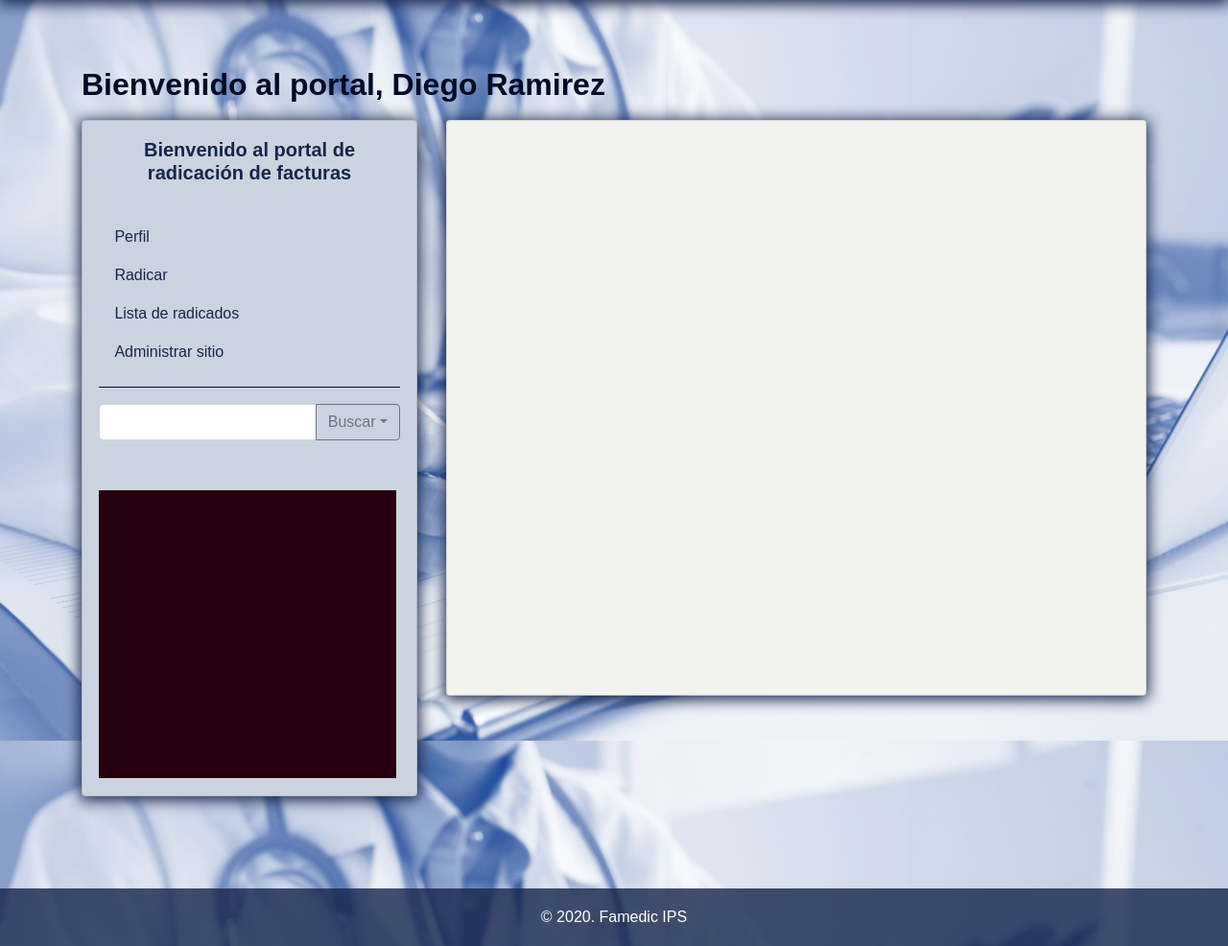
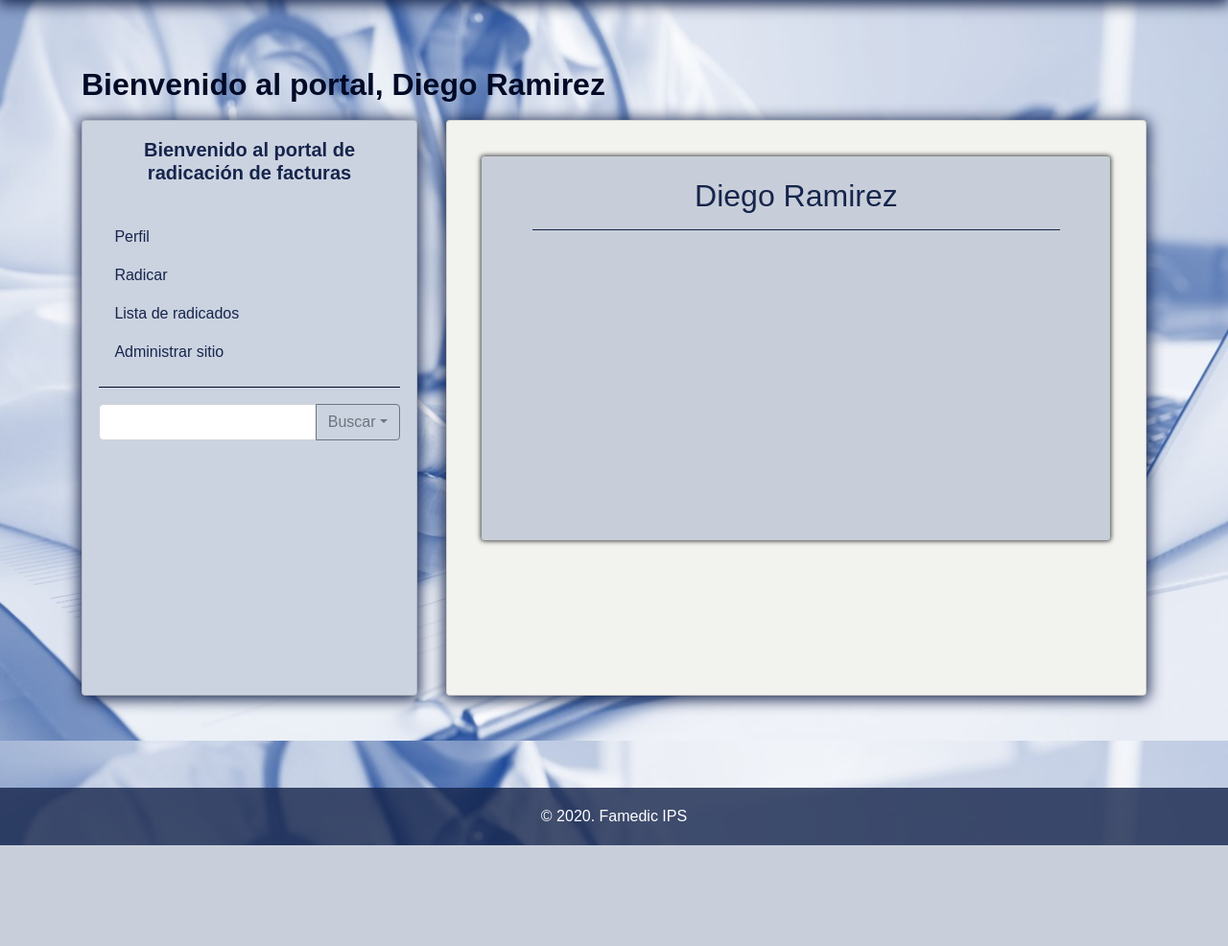
Before and after one commit to ricardoqp1997/FamedicPortal, a Django app: page /main/perfil/ in a window 1280 px wide. Shown: the part 81-1067 px from the top of the page at 96% size. After the commit the page ends 962 px from the top, so only its background shows below. Run offline with Django 3.2, Linux system fonts and the light colour scheme; a user stored in the database is signed in; some libraries are stand-ins or nearby versions; some web fonts are replaced.

Commit message:
Inicio de implementación de perfil

```diff
--- a/portal_radicaciones/templates/FamedicDesign/PerfilUsuario.html
+++ b/portal_radicaciones/templates/FamedicDesign/PerfilUsuario.html
@@ -1,22 +1,5 @@
 {% extends 'BaseMainPage/BaseMain.html' %}
 {% load static %}
-
-<!-- Bloque de contenido para la tarjeta 1 (izquierda)-->
-{% block hist_radicados %}
-
-
-<style>
-       .rectangulo_prueba2{
-
-           margin: 5%;
-           width: 310px;
-           height: 300px;
-           background-color: #26000f;
-       }
-    </style>
-
-    <div class="rectangulo_prueba2"></div>
-{% endblock %}
 
 <!-- Bloque de contenido para la tarjeta 2 (derecha)-->
 {% block panel_main %}
@@ -25,12 +8,31 @@
        .Radicado_main_box{
 
            margin: 5%;
+           padding: 3%;
            width: 655px;
            height: 400px;
-           background-color: #000A26;
+           background-color: #c8ced9;
+           border-radius: 3px;
+           -webkit-box-shadow: 0 0 5px 1px rgba(0,0,0,0.75);
+           -moz-box-shadow: 0 0 5px 1px rgba(0,0,0,0.75);
+           box-shadow: 0 0 5px 1px rgba(0,0,0,0.75);
+       }
+       hr.perfil{
+            margin-left: 5%;
+            margin-right: 5%;
+            border-top: 1px solid #16254C;
+            width: 550px;
+       }
+       .aligment_text{
+           text-align: left;
        }
     </style>
 
-    <div class="rectangulo_prueba1"></div>
+    <div class="Radicado_main_box">
+
+        <h2>{{ user.get_full_name }}</h2>
+
+        <hr class="perfil">
+    </div>
 
 {% endblock %}
```
Also changed, not shown: db.sqlite3, 8 other files.
